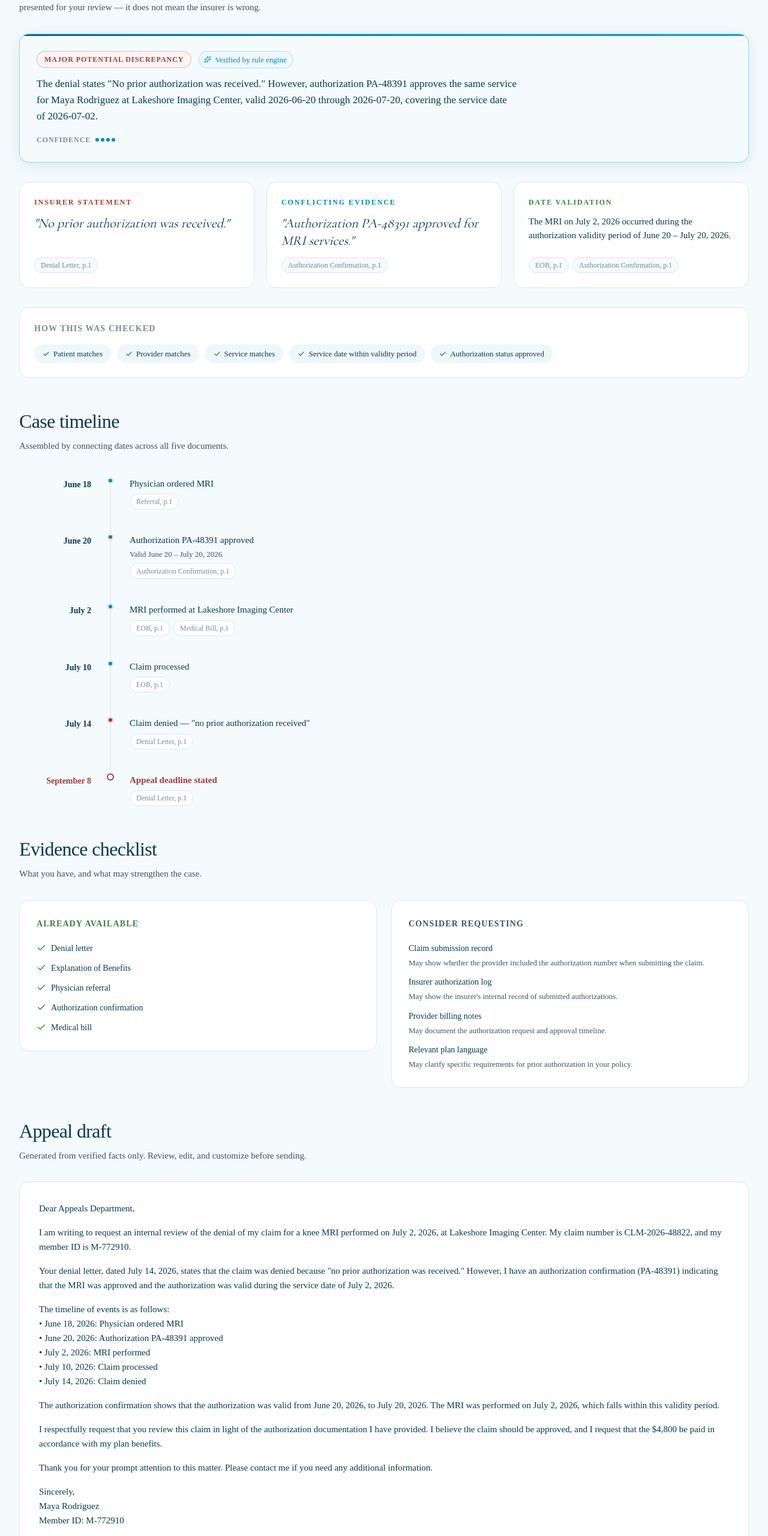
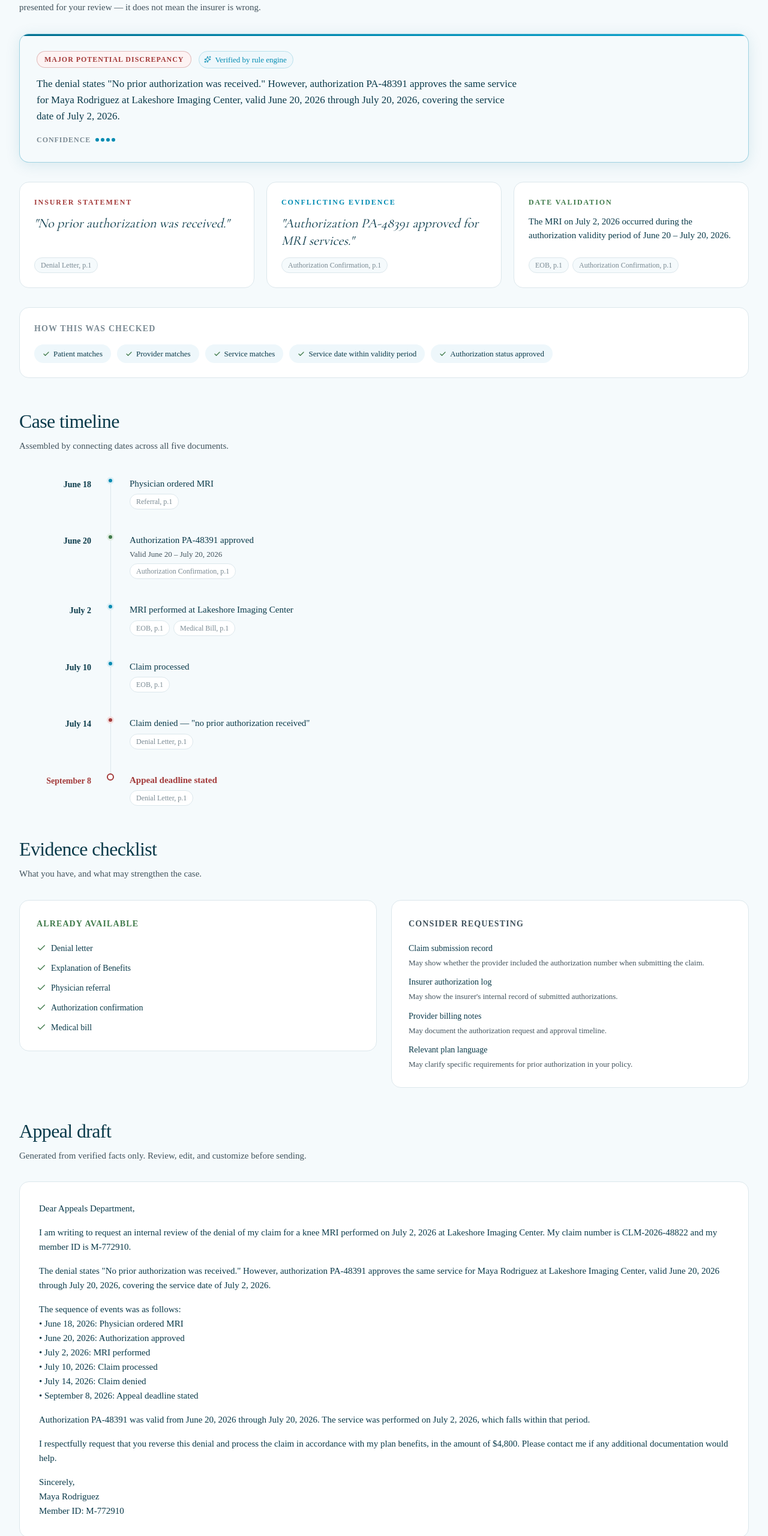
Before and after one commit to samjm2/claim-right, a Next.js app: page /case/1 in a window 1280 px wide. Shown: the part 786-3346 px from the top of the page at 60% size. Built offline with nearby package versions, Linux system fonts and the light colour scheme.

Commit message:
phase 5 appeal egenration donee

```diff
--- a/app/case/[id]/page.tsx
+++ b/app/case/[id]/page.tsx
@@ -3,7 +3,8 @@ import Link from "next/link";
 import { Check, TriangleAlert, Sparkles } from "lucide-react";
 import sampleData from "@/data/sample-case.json";
 import { detectDiscrepancies } from "@/lib/rule-engine/engine";
-import { CaseDocument, ExtractedFact } from "@/lib/types";
+import { generateAppeal } from "@/lib/appeal/generate";
+import { CaseDocument, ExtractedFact, TimelineEvent } from "@/lib/types";
 
 // alright case dashboard built in like 30 mins yessir
 export default function CasePage({ params: _params }: { params: { id: string } }) {
@@ -14,6 +15,9 @@ export default function CasePage({ params: _params }: { params: { id: string } }
   // change a date in the sample data and this recomputes.
   const disc = detectDiscrepancies(c.facts as ExtractedFact[], c.documents as CaseDocument[])[0];
   const filledDots = Math.round(disc.confidence * 4);
+
+  // and the appeal letter is written from those same facts — nothing hardcoded
+  const appeal = generateAppeal(c.facts as ExtractedFact[], c.documents as CaseDocument[], disc, c.timeline as TimelineEvent[]);
 
   return (
     <div style={{minHeight:"100vh",display:"flex",flexDirection:"column",background:"#f5fafc"}}>
@@ -236,31 +240,20 @@ export default function CasePage({ params: _params }: { params: { id: string } }
             <h2 style={{fontSize:"32px",fontWeight:"300",letterSpacing:"-0.02em",color:"#0a3a4a",margin:"0 0 6px"}}>Appeal draft</h2>
             <p style={{fontSize:"15px",color:"#40525c",margin:"0 0 32px"}}>Generated from verified facts only. Review, edit, and customize before sending.</p>
 
-            {/* the letter itself */}
+            {/* the letter itself - every line comes from generateAppeal() */}
             <div style={{background:"#ffffff",border:"1px solid #dce7ec",borderRadius:"16px",padding:"32px",marginBottom:"24px"}}>
-              <p style={{fontSize:"15px",lineHeight:"1.6",color:"#0a3a4a",margin:"0 0 16px"}}>Dear Appeals Department,</p>
+              <p style={{fontSize:"15px",lineHeight:"1.6",color:"#0a3a4a",margin:"0 0 16px"}}>{appeal.greeting}</p>
+              {appeal.paragraphs.map((para,i)=>(
+                <p key={i} style={{fontSize:"15px",lineHeight:"1.6",color:"#0a3a4a",margin:"0 0 16px",whiteSpace:"pre-line"}}>{para}</p>
+              ))}
+              <p style={{fontSize:"15px",lineHeight:"1.6",color:"#0a3a4a",margin:0,whiteSpace:"pre-line"}}>{appeal.signoff.join("\n")}</p>
+            </div>
 
-              <p style={{fontSize:"15px",lineHeight:"1.6",color:"#0a3a4a",margin:"0 0 16px"}}>I am writing to request an internal review of the denial of my claim for a knee MRI performed on July 2, 2026, at Lakeshore Imaging Center. My claim number is CLM-2026-48822, and my member ID is M-772910.</p>
-
-              <p style={{fontSize:"15px",lineHeight:"1.6",color:"#0a3a4a",margin:"0 0 16px"}}>Your denial letter, dated July 14, 2026, states that the claim was denied because "no prior authorization was received." However, I have an authorization confirmation (PA-48391) indicating that the MRI was approved and the authorization was valid during the service date of July 2, 2026.</p>
-
-              <p style={{fontSize:"15px",lineHeight:"1.6",color:"#0a3a4a",margin:"0 0 16px"}}>The timeline of events is as follows:
-              <br/>• June 18, 2026: Physician ordered MRI
-              <br/>• June 20, 2026: Authorization PA-48391 approved
-              <br/>• July 2, 2026: MRI performed
-              <br/>• July 10, 2026: Claim processed
-              <br/>• July 14, 2026: Claim denied</p>
-
-              <p style={{fontSize:"15px",lineHeight:"1.6",color:"#0a3a4a",margin:"0 0 16px"}}>The authorization confirmation shows that the authorization was valid from June 20, 2026, to July 20, 2026. The MRI was performed on July 2, 2026, which falls within this validity period.</p>
-
-              <p style={{fontSize:"15px",lineHeight:"1.6",color:"#0a3a4a",margin:"0 0 16px"}}>I respectfully request that you review this claim in light of the authorization documentation I have provided. I believe the claim should be approved, and I request that the $4,800 be paid in accordance with my plan benefits.</p>
-
-              <p style={{fontSize:"15px",lineHeight:"1.6",color:"#0a3a4a",margin:"0 0 16px"}}>Thank you for your prompt attention to this matter. Please contact me if you need any additional information.</p>
-
-              <p style={{fontSize:"15px",lineHeight:"1.6",color:"#0a3a4a",margin:0}}>Sincerely,
-              <br/>Maya Rodriguez
-              <br/>Member ID: M-772910</p>
-            </div>
+            {appeal.omitted.length > 0 && (
+              <div style={{background:"#fdfaf3",border:"1px solid #e8dcc0",borderRadius:"12px",padding:"14px 18px",marginBottom:"24px",fontSize:"13px",color:"#8a6d3b"}}>
+                Left blank because we couldn&apos;t verify it from your documents: {appeal.omitted.join(", ")}. Fill these in before sending.
+              </div>
+            )}
 
             {/* edit actions */}
             <div style={{display:"flex",gap:"12px",marginBottom:"24px"}}>
@@ -274,10 +267,9 @@ export default function CasePage({ params: _params }: { params: { id: string } }
             <div style={{background:"#ffffff",border:"1px solid #dce7ec",borderRadius:"16px",padding:"24px"}}>
               <h3 style={{fontSize:"14px",fontWeight:"600",letterSpacing:"0.08em",textTransform:"uppercase",color:"#7a8a93",margin:"0 0 16px"}}>Attachments</h3>
               <div style={{display:"flex",flexDirection:"column",gap:"8px"}}>
-                <div style={{fontSize:"14px",color:"#0a3a4a"}}>1. Authorization Confirmation (PA-48391)</div>
-                <div style={{fontSize:"14px",color:"#0a3a4a"}}>2. Explanation of Benefits</div>
-                <div style={{fontSize:"14px",color:"#0a3a4a"}}>3. Medical Bill</div>
-                <div style={{fontSize:"14px",color:"#0a3a4a"}}>4. Physician Referral</div>
+                {appeal.attachments.map((att,i)=>(
+                  <div key={att} style={{fontSize:"14px",color:"#0a3a4a"}}>{i+1}. {att}</div>
+                ))}
               </div>
             </div>
           </div>
--- /dev/null
+++ b/lib/appeal/generate.ts
@@ -0,0 +1,134 @@
+import { CaseDocument, DiscrepancyResult, ExtractedFact, TimelineEvent } from "@/lib/types";
+import { parseDate } from "@/lib/rule-engine/normalize";
+
+// builds the appeal letter from the facts we actually verified. the hard rule: an unclear
+// fact never makes it into the letter — we'd rather leave a blank than assert something the
+// documents don't clearly support. that's what makes the draft safe to send.
+
+export interface GeneratedAppeal {
+  greeting: string;
+  paragraphs: string[];
+  signoff: string[];
+  attachments: string[];
+  omitted: string[]; // fields we left out because they were unclear — surfaced so the user knows
+}
+
+export function generateAppeal(
+  facts: ExtractedFact[],
+  docs: CaseDocument[],
+  discrepancy: DiscrepancyResult | undefined,
+  timeline: TimelineEvent[]
+): GeneratedAppeal {
+  const docType = new Map(docs.map((d) => [d.id, d.documentType]));
+  const verified = facts.filter((f) => f.status === "verified");
+
+  // only ever reads verified facts
+  const get = (type: CaseDocument["documentType"], field: string): string | undefined =>
+    verified.find((f) => docType.get(f.documentId) === type && f.fieldName === field)?.value;
+
+  const patient = get("denial_letter", "patientName") ?? get("authorization_confirmation", "patientName");
+  const memberId = get("denial_letter", "memberId");
+  const claimNumber = get("denial_letter", "claimNumber") ?? get("eob", "claimNumber");
+  const service = get("eob", "service") ?? get("physician_referral", "orderedService");
+  const provider = get("denial_letter", "provider") ?? get("eob", "provider");
+  const serviceDate = get("eob", "serviceDate") ?? get("denial_letter", "serviceDate");
+  const amount = get("denial_letter", "deniedAmount") ?? get("eob", "billedAmount");
+  const authNumber = get("authorization_confirmation", "authorizationNumber");
+  const validFrom = get("authorization_confirmation", "validFrom");
+  const validUntil = get("authorization_confirmation", "validUntil");
+
+  const paragraphs: string[] = [];
+
+  // 1. what this letter is about
+  paragraphs.push(
+    `I am writing to request an internal review of the denial of my claim for a ${lc(service)} ` +
+      `performed on ${fmt(serviceDate)} at ${provider}. My claim number is ${claimNumber} and my member ID is ${memberId}.`
+  );
+
+  // 2. the contradiction, in plain terms — lifted from what the engine actually found
+  if (discrepancy) {
+    paragraphs.push(discrepancy.summary);
+  }
+
+  // 3. the timeline, so the reviewer can see the sequence at a glance
+  if (timeline.length) {
+    const lines = timeline.map((t) => `• ${fmt(t.date)}: ${t.event}`).join("\n");
+    paragraphs.push(`The sequence of events was as follows:\n${lines}`);
+  }
+
+  // 4. the specific reasoning — the service fell inside the authorization window
+  if (authNumber && validFrom && validUntil && serviceDate) {
+    paragraphs.push(
+      `Authorization ${authNumber} was valid from ${fmt(validFrom)} through ${fmt(validUntil)}. ` +
+        `The service was performed on ${fmt(serviceDate)}, which falls within that period.`
+    );
+  }
+
+  // 5. the ask
+  paragraphs.push(
+    `I respectfully request that you reverse this denial and process the claim in accordance with my plan benefits` +
+      (amount ? `, in the amount of ${money(amount)}.` : ".") +
+      ` Please contact me if any additional documentation would help.`
+  );
+
+  // fields we wanted but couldn't verify — named so the user can fill them in before sending
+  const wanted: [string, string | undefined][] = [
+    ["claim number", claimNumber],
+    ["member ID", memberId],
+    ["service date", serviceDate],
+    ["denied amount", amount],
+  ];
+  const omitted = wanted.filter(([, v]) => !v).map(([label]) => label);
+
+  return {
+    greeting: "Dear Appeals Department,",
+    paragraphs,
+    signoff: ["Sincerely,", patient ?? "[Your name]", memberId ? `Member ID: ${memberId}` : ""].filter(Boolean),
+    attachments: buildAttachments(docs),
+    omitted,
+  };
+}
+
+// attachments listed in the order that helps the appeal: the authorization is the strongest
+// evidence, so it leads. only documents actually in the case are listed.
+const ATTACHMENT_ORDER: CaseDocument["documentType"][] = [
+  "authorization_confirmation",
+  "eob",
+  "medical_bill",
+  "physician_referral",
+  "denial_letter",
+];
+
+const ATTACHMENT_LABELS: Record<CaseDocument["documentType"], string> = {
+  authorization_confirmation: "Authorization Confirmation",
+  eob: "Explanation of Benefits",
+  medical_bill: "Medical Bill",
+  physician_referral: "Physician Referral",
+  denial_letter: "Denial Letter",
+};
+
+function buildAttachments(docs: CaseDocument[]): string[] {
+  const present = new Set(docs.map((d) => d.documentType));
+  return ATTACHMENT_ORDER.filter((t) => present.has(t)).map((t) => ATTACHMENT_LABELS[t]);
+}
+
+function fmt(iso: string | undefined): string {
+  if (!iso) return "[date]";
+  const d = parseDate(iso);
+  if (!d) return iso;
+  return d.toLocaleDateString("en-US", { year: "numeric", month: "long", day: "numeric" });
+}
+
+function money(v: string): string {
+  const n = Number(v.replace(/[^0-9.]/g, ""));
+  return `$${n.toLocaleString("en-US")}`;
+}
+
+// lowercase for mid-sentence use, but leave acronyms like MRI / CT / EOB alone
+function lc(s: string | undefined): string {
+  if (!s) return "service";
+  return s
+    .split(" ")
+    .map((w) => (w.length > 1 && w === w.toUpperCase() ? w : w.toLowerCase()))
+    .join(" ");
+}
--- a/lib/rule-engine/engine.ts
+++ b/lib/rule-engine/engine.ts
@@ -1,5 +1,5 @@
 import { CaseDocument, DiscrepancyResult, DiscrepancyCheck, ExtractedFact, FactRef } from "@/lib/types";
-import { namesMatch, providersMatch, servicesMatch, parseDate, dateInRange } from "./normalize";
+import { namesMatch, providersMatch, servicesMatch, parseDate, dateInRange, formatDate } from "./normalize";
 
 // the whole product hinges on this file: given the facts we pulled off the documents,
 // derive contradictions deterministically. no AI, no guessing — the same facts always
@@ -140,8 +140,8 @@ function authorizationConflictRule(idx: FactIndex): DiscrepancyResult | null {
   const summary =
     `The denial states "${denialReason.value}." However, authorization ${authNumber?.value ?? "on file"} ` +
     `approves the same service for ${authPatient?.value ?? "this patient"} at ${authProvider?.value ?? "this provider"}` +
-    (validFrom && validUntil ? `, valid ${validFrom.value} through ${validUntil.value}` : "") +
-    (serviceDate ? `, covering the service date of ${serviceDate.value}.` : ".");
+    (validFrom && validUntil ? `, valid ${formatDate(validFrom.value)} through ${formatDate(validUntil.value)}` : "") +
+    (serviceDate ? `, covering the service date of ${formatDate(serviceDate.value)}.` : ".");
 
   return {
     id: "disc-auth-conflict",
--- a/lib/rule-engine/normalize.ts
+++ b/lib/rule-engine/normalize.ts
@@ -91,6 +91,12 @@ export function dateInRange(date: Date, from: Date, to: Date): boolean {
   return d >= from.getTime() && d <= to.getTime();
 }
 
+// "2026-07-02" -> "July 2, 2026" for anything user-facing. leaves unparseable input alone.
+export function formatDate(s: string): string {
+  const d = parseDate(s);
+  return d ? d.toLocaleDateString("en-US", { year: "numeric", month: "long", day: "numeric" }) : s;
+}
+
 export function parseMoney(s: string): number {
   return Number(s.replace(/[^0-9.]/g, ""));
 }
```
